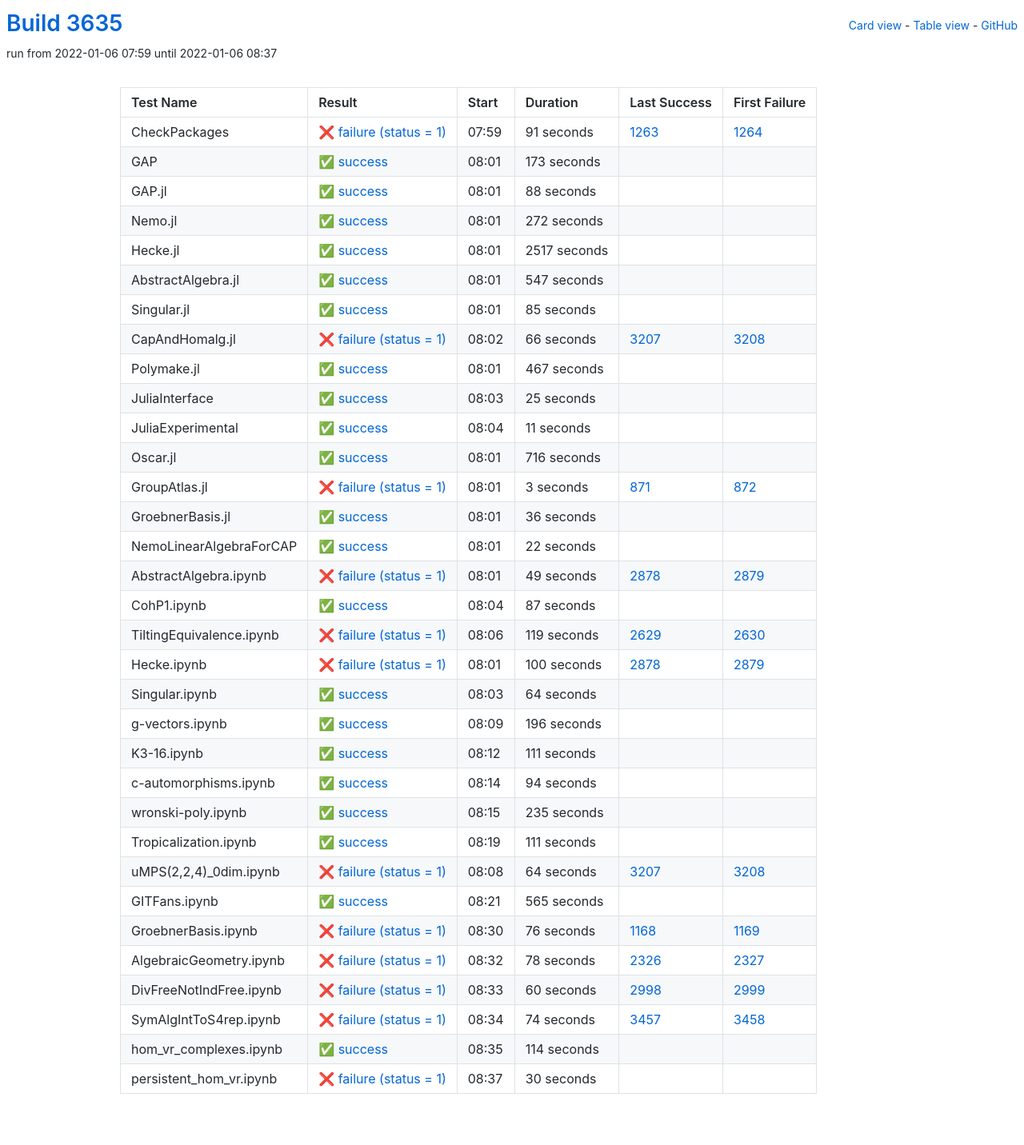
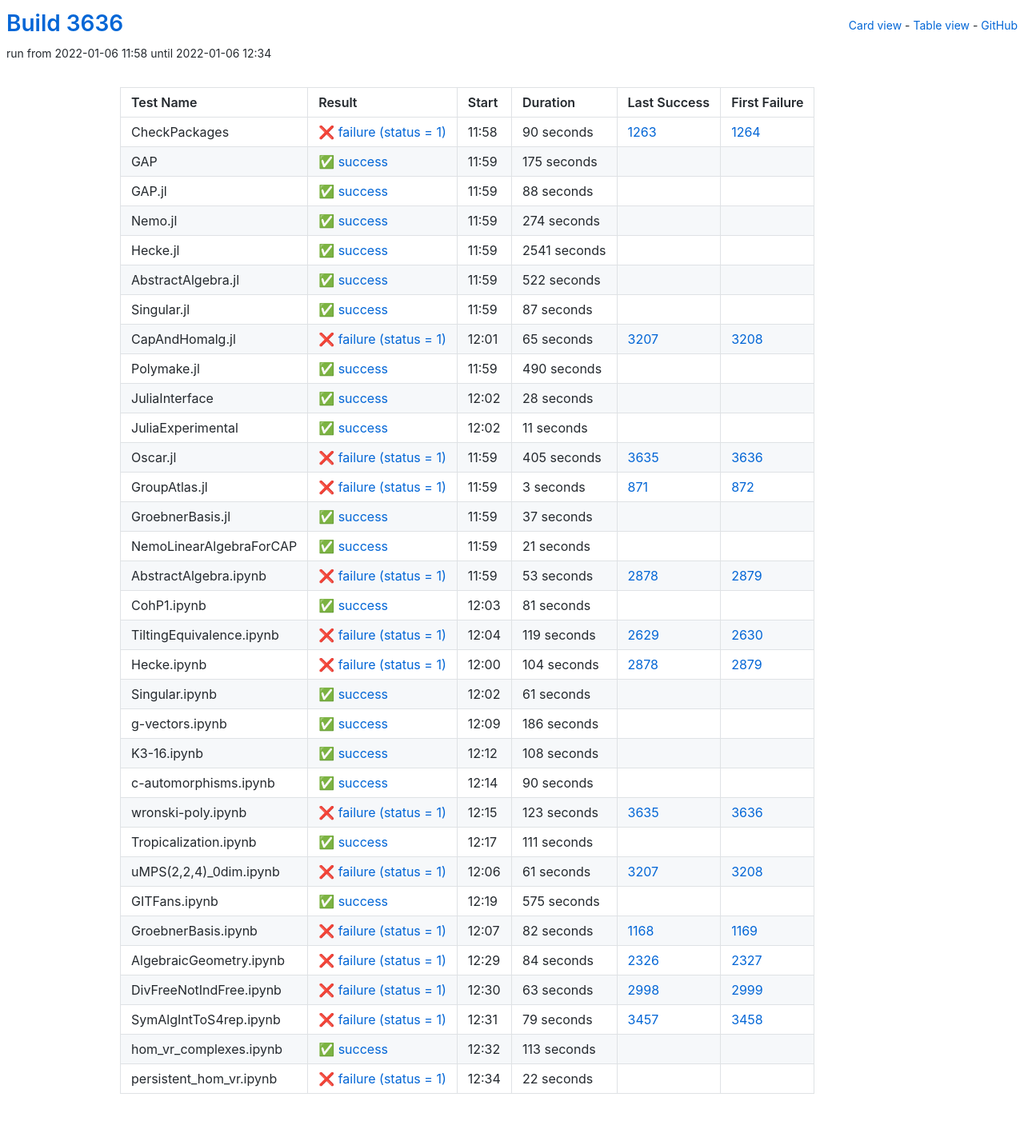
Before and after one commit to oscar-system/oscar-ci-status-stable, a Jekyll site: the page built from table.html, in a window 1280 px wide. Shown: the whole page at 80% size. Built offline with Jekyll 4.4.1, drawn with Linux system fonts in a browser that asks for light colours.

Commit message:
Build #3636

```diff
--- a/_data/ci.yml
+++ b/_data/ci.yml
@@ -1,6 +1,6 @@
 ---
-build: 3635
-build_url: https://oscarci.mathematik.uni-kl.de/job/oscar-stable/3635/
+build: 3636
+build_url: https://oscarci.mathematik.uni-kl.de/job/oscar-stable/3636/
 job: oscar-stable
 organization: oscar-system
 repo: oscar-ci-status-stable
@@ -8,32 +8,32 @@ repourl: https://github.com/oscar-system/oscar-ci-status-stable
 tests:
 - name: CheckPackages
   id: checkpackages
-  log: https://oscarci.mathematik.uni-kl.de/job/oscar-stable/3635/artifact/logs/build-3635/CheckPackages.log
-  start: 2022-01-06 07:59
+  log: https://oscarci.mathematik.uni-kl.de/job/oscar-stable/3636/artifact/logs/build-3636/CheckPackages.log
+  start: 2022-01-06 11:58
   success: false
   exitcode: 1
   status: failure
-  duration: 91
+  duration: 90
   last_success: 1263
   last_success_url: https://oscarci.mathematik.uni-kl.de/job/oscar-stable/1263/
   first_failure: 1264
   first_failure_url: https://oscarci.mathematik.uni-kl.de/job/oscar-stable/1264/
 - name: GAP
   id: gap
-  log: https://oscarci.mathematik.uni-kl.de/job/oscar-stable/3635/artifact/logs/build-3635/GAP.log
-  start: 2022-01-06 08:01
+  log: https://oscarci.mathematik.uni-kl.de/job/oscar-stable/3636/artifact/logs/build-3636/GAP.log
+  start: 2022-01-06 11:59
   success: true
   exitcode: 0
   status: success
-  duration: 173
+  duration: 175
   last_success: false
   last_success_url:
   first_failure: false
   first_failure_url:
 - name: GAP.jl
   id: gap-jl
-  log: https://oscarci.mathematik.uni-kl.de/job/oscar-stable/3635/artifact/logs/build-3635/GAP.jl.log
-  start: 2022-01-06 08:01
+  log: https://oscarci.mathematik.uni-kl.de/job/oscar-stable/3636/artifact/logs/build-3636/GAP.jl.log
+  start: 2022-01-06 11:59
   success: true
   exitcode: 0
   status: success
@@ -44,92 +44,92 @@ tests:
   first_failure_url:
 - name: Nemo.jl
   id: nemo-jl
-  log: https://oscarci.mathematik.uni-kl.de/job/oscar-stable/3635/artifact/logs/build-3635/Nemo.jl.log
-  start: 2022-01-06 08:01
+  log: https://oscarci.mathematik.uni-kl.de/job/oscar-stable/3636/artifact/logs/build-3636/Nemo.jl.log
+  start: 2022-01-06 11:59
   success: true
   exitcode: 0
   status: success
-  duration: 272
+  duration: 274
   last_success: false
   last_success_url:
   first_failure: false
   first_failure_url:
 - name: Hecke.jl
   id: hecke-jl
-  log: https://oscarci.mathematik.uni-kl.de/job/oscar-stable/3635/artifact/logs/build-3635/Hecke.jl.log
-  start: 2022-01-06 08:01
+  log: https://oscarci.mathematik.uni-kl.de/job/oscar-stable/3636/artifact/logs/build-3636/Hecke.jl.log
+  start: 2022-01-06 11:59
   success: true
   exitcode: 0
   status: success
-  duration: 2517
+  duration: 2541
   last_success: false
   last_success_url:
   first_failure: false
   first_failure_url:
 - name: AbstractAlgebra.jl
   id: abstractalgebra-jl
-  log: https://oscarci.mathematik.uni-kl.de/job/oscar-stable/3635/artifact/logs/build-3635/AbstractAlgebra.jl.log
-  start: 2022-01-06 08:01
+  log: https://oscarci.mathematik.uni-kl.de/job/oscar-stable/3636/artifact/logs/build-3636/AbstractAlgebra.jl.log
+  start: 2022-01-06 11:59
   success: true
   exitcode: 0
   status: success
-  duration: 547
+  duration: 522
   last_success: false
   last_success_url:
   first_failure: false
   first_failure_url:
 - name: Singular.jl
   id: singular-jl
-  log: https://oscarci.mathematik.uni-kl.de/job/oscar-stable/3635/artifact/logs/build-3635/Singular.jl.log
-  start: 2022-01-06 08:01
+  log: https://oscarci.mathematik.uni-kl.de/job/oscar-stable/3636/artifact/logs/build-3636/Singular.jl.log
+  start: 2022-01-06 11:59
   success: true
   exitcode: 0
   status: success
-  duration: 85
+  duration: 87
   last_success: false
   last_success_url:
   first_failure: false
   first_failure_url:
 - name: CapAndHomalg.jl
   id: capandhomalg-jl
-  log: https://oscarci.mathematik.uni-kl.de/job/oscar-stable/3635/artifact/logs/build-3635/CapAndHomalg.jl.log
-  start: 2022-01-06 08:02
+  log: https://oscarci.mathematik.uni-kl.de/job/oscar-stable/3636/artifact/logs/build-3636/CapAndHomalg.jl.log
+  start: 2022-01-06 12:01
   success: false
   exitcode: 1
   status: failure
-  duration: 66
+  duration: 65
   last_success: 3207
   last_success_url: https://oscarci.mathematik.uni-kl.de/job/oscar-stable/3207/
   first_failure: 3208
   first_failure_url: https://oscarci.mathematik.uni-kl.de/job/oscar-stable/3208/
 - name: Polymake.jl
   id: polymake-jl
-  log: https://oscarci.mathematik.uni-kl.de/job/oscar-stable/3635/artifact/logs/build-3635/Polymake.jl.log
-  start: 2022-01-06 08:01
+  log: https://oscarci.mathematik.uni-kl.de/job/oscar-stable/3636/artifact/logs/build-3636/Polymake.jl.log
+  start: 2022-01-06 11:59
   success: true
   exitcode: 0
   status: success
-  duration: 467
+  duration: 490
   last_success: false
   last_success_url:
   first_failure: false
   first_failure_url:
 - name: JuliaInterface
   id: juliainterface
-  log: https://oscarci.mathematik.uni-kl.de/job/oscar-stable/3635/artifact/logs/build-3635/JuliaInterface.log
-  start: 2022-01-06 08:03
+  log: https://oscarci.mathematik.uni-kl.de/job/oscar-stable/3636/artifact/logs/build-3636/JuliaInterface.log
+  start: 2022-01-06 12:02
   success: true
   exitcode: 0
   status: success
-  duration: 25
+  duration: 28
   last_success: false
   last_success_url:
   first_failure: false
   first_failure_url:
 - name: JuliaExperimental
   id: juliaexperimental
-  log: https://oscarci.mathematik.uni-kl.de/job/oscar-stable/3635/artifact/logs/build-3635/JuliaExperimental.log
-  start: 2022-01-06 08:04
+  log: https://oscarci.mathematik.uni-kl.de/job/oscar-stable/3636/artifact/logs/build-3636/JuliaExperimental.log
+  start: 2022-01-06 12:02
   success: true
   exitcode: 0
   status: success
@@ -140,20 +140,20 @@ tests:
   first_failure_url:
 - name: Oscar.jl
   id: oscar-jl
-  log: https://oscarci.mathematik.uni-kl.de/job/oscar-stable/3635/artifact/logs/build-3635/Oscar.jl.log
-  start: 2022-01-06 08:01
-  success: true
-  exitcode: 0
-  status: success
-  duration: 716
-  last_success: false
-  last_success_url:
-  first_failure: false
-  first_failure_url:
+  log: https://oscarci.mathematik.uni-kl.de/job/oscar-stable/3636/artifact/logs/build-3636/Oscar.jl.log
+  start: 2022-01-06 11:59
+  success: false
+  exitcode: 1
+  status: failure
+  duration: 405
+  last_success: 3635
+  last_success_url: https://oscarci.mathematik.uni-kl.de/job/oscar-stable/3635/
+  first_failure: 3636
+  first_failure_url: https://oscarci.mathematik.uni-kl.de/job/oscar-stable/3636/
 - name: GroupAtlas.jl
   id: groupatlas-jl
-  log: https://oscarci.mathematik.uni-kl.de/job/oscar-stable/3635/artifact/logs/build-3635/GroupAtlas.jl.log
-  start: 2022-01-06 08:01
+  log: https://oscarci.mathematik.uni-kl.de/job/oscar-stable/3636/artifact/logs/build-3636/GroupAtlas.jl.log
+  start: 2022-01-06 11:59
   success: false
   exitcode: 1
   status: failure
@@ -164,56 +164,56 @@ tests:
   first_failure_url: https://oscarci.mathematik.uni-kl.de/job/oscar-stable/872/
 - name: GroebnerBasis.jl
   id: groebnerbasis-jl
-  log: https://oscarci.mathematik.uni-kl.de/job/oscar-stable/3635/artifact/logs/build-3635/GroebnerBasis.jl.log
-  start: 2022-01-06 08:01
+  log: https://oscarci.mathematik.uni-kl.de/job/oscar-stable/3636/artifact/logs/build-3636/GroebnerBasis.jl.log
+  start: 2022-01-06 11:59
   success: true
   exitcode: 0
   status: success
-  duration: 36
+  duration: 37
   last_success: false
   last_success_url:
   first_failure: false
   first_failure_url:
 - name: NemoLinearAlgebraForCAP
   id: nemolinearalgebraforcap
-  log: https://oscarci.mathematik.uni-kl.de/job/oscar-stable/3635/artifact/logs/build-3635/NemoLinearAlgebraForCAP.log
-  start: 2022-01-06 08:01
+  log: https://oscarci.mathematik.uni-kl.de/job/oscar-stable/3636/artifact/logs/build-3636/NemoLinearAlgebraForCAP.log
+  start: 2022-01-06 11:59
   success: true
   exitcode: 0
   status: success
-  duration: 22
+  duration: 21
   last_success: false
   last_success_url:
   first_failure: false
   first_failure_url:
 - name: AbstractAlgebra.ipynb
   id: abstractalgebra-ipynb
-  log: https://oscarci.mathematik.uni-kl.de/job/oscar-stable/3635/artifact/logs/build-3635/AbstractAlgebra.ipynb.log
-  start: 2022-01-06 08:01
+  log: https://oscarci.mathematik.uni-kl.de/job/oscar-stable/3636/artifact/logs/build-3636/AbstractAlgebra.ipynb.log
+  start: 2022-01-06 11:59
   success: false
   exitcode: 1
   status: failure
-  duration: 49
+  duration: 53
   last_success: 2878
   last_success_url: https://oscarci.mathematik.uni-kl.de/job/oscar-stable/2878/
   first_failure: 2879
   first_failure_url: https://oscarci.mathematik.uni-kl.de/job/oscar-stable/2879/
 - name: CohP1.ipynb
   id: cohp1-ipynb
-  log: https://oscarci.mathematik.uni-kl.de/job/oscar-stable/3635/artifact/logs/build-3635/CohP1.ipynb.log
-  start: 2022-01-06 08:04
+  log: https://oscarci.mathematik.uni-kl.de/job/oscar-stable/3636/artifact/logs/build-3636/CohP1.ipynb.log
+  start: 2022-01-06 12:03
   success: true
   exitcode: 0
   status: success
-  duration: 87
+  duration: 81
   last_success: false
   last_success_url:
   first_failure: false
   first_failure_url:
 - name: TiltingEquivalence.ipynb
   id: tiltingequivalence-ipynb
-  log: https://oscarci.mathematik.uni-kl.de/job/oscar-stable/3635/artifact/logs/build-3635/TiltingEquivalence.ipynb.log
-  start: 2022-01-06 08:06
+  log: https://oscarci.mathematik.uni-kl.de/job/oscar-stable/3636/artifact/logs/build-3636/TiltingEquivalence.ipynb.log
+  start: 2022-01-06 12:04
   success: false
   exitcode: 1
   status: failure
@@ -224,80 +224,80 @@ tests:
   first_failure_url: https://oscarci.mathematik.uni-kl.de/job/oscar-stable/2630/
 - name: Hecke.ipynb
   id: hecke-ipynb
-  log: https://oscarci.mathematik.uni-kl.de/job/oscar-stable/3635/artifact/logs/build-3635/Hecke.ipynb.log
-  start: 2022-01-06 08:01
+  log: https://oscarci.mathematik.uni-kl.de/job/oscar-stable/3636/artifact/logs/build-3636/Hecke.ipynb.log
+  start: 2022-01-06 12:00
   success: false
   exitcode: 1
   status: failure
-  duration: 100
+  duration: 104
   last_success: 2878
   last_success_url: https://oscarci.mathematik.uni-kl.de/job/oscar-stable/2878/
   first_failure: 2879
   first_failure_url: https://oscarci.mathematik.uni-kl.de/job/oscar-stable/2879/
 - name: Singular.ipynb
   id: singular-ipynb
-  log: https://oscarci.mathematik.uni-kl.de/job/oscar-stable/3635/artifact/logs/build-3635/Singular.ipynb.log
-  start: 2022-01-06 08:03
+  log: https://oscarci.mathematik.uni-kl.de/job/oscar-stable/3636/artifact/logs/build-3636/Singular.ipynb.log
+  start: 2022-01-06 12:02
   success: true
   exitcode: 0
   status: success
-  duration: 64
+  duration: 61
   last_success: false
   last_success_url:
   first_failure: false
   first_failure_url:
 - name: g-vectors.ipynb
   id: g-vectors-ipynb
-  log: https://oscarci.mathematik.uni-kl.de/job/oscar-stable/3635/artifact/logs/build-3635/g-vectors.ipynb.log
-  start: 2022-01-06 08:09
+  log: https://oscarci.mathematik.uni-kl.de/job/oscar-stable/3636/artifact/logs/build-3636/g-vectors.ipynb.log
+  start: 2022-01-06 12:09
   success: true
   exitcode: 0
   status: success
-  duration: 196
+  duration: 186
   last_success: false
   last_success_url:
   first_failure: false
   first_failure_url:
 - name: K3-16.ipynb
   id: k3-16-ipynb
-  log: https://oscarci.mathematik.uni-kl.de/job/oscar-stable/3635/artifact/logs/build-3635/K3-16.ipynb.log
-  start: 2022-01-06 08:12
+  log: https://oscarci.mathematik.uni-kl.de/job/oscar-stable/3636/artifact/logs/build-3636/K3-16.ipynb.log
+  start: 2022-01-06 12:12
   success: true
   exitcode: 0
   status: success
-  duration: 111
+  duration: 108
   last_success: false
   last_success_url:
   first_failure: false
   first_failure_url:
 - name: c-automorphisms.ipynb
   id: c-automorphisms-ipynb
-  log: https://oscarci.mathematik.uni-kl.de/job/oscar-stable/3635/artifact/logs/build-3635/c-automorphisms.ipynb.log
-  start: 2022-01-06 08:14
+  log: https://oscarci.mathematik.uni-kl.de/job/oscar-stable/3636/artifact/logs/build-3636/c-automorphisms.ipynb.log
+  start: 2022-01-06 12:14
   success: true
   exitcode: 0
   status: success
-  duration: 94
+  duration: 90
   last_success: false
   last_success_url:
   first_failure: false
   first_failure_url:
 - name: wronski-poly.ipynb
   id: wronski-poly-ipynb
-  log: https://oscarci.mathematik.uni-kl.de/job/oscar-stable/3635/artifact/logs/build-3635/wronski-poly.ipynb.log
-  start: 2022-01-06 08:15
-  success: true
-  exitcode: 0
-  status: success
-  duration: 235
-  last_success: false
-  last_success_url:
-  first_failure: false
-  first_failure_url:
+  log: https://oscarci.mathematik.uni-kl.de/job/oscar-stable/3636/artifact/logs/build-3636/wronski-poly.ipynb.log
+  start: 2022-01-06 12:15
+  success: false
+  exitcode: 1
+  status: failure
+  duration: 123
+  last_success: 3635
+  last_success_url: https://oscarci.mathematik.uni-kl.de/job/oscar-stable/3635/
+  first_failure: 3636
+  first_failure_url: https://oscarci.mathematik.uni-kl.de/job/oscar-stable/3636/
 - name: Tropicalization.ipynb
   id: tropicalization-ipynb
-  log: https://oscarci.mathematik.uni-kl.de/job/oscar-stable/3635/artifact/logs/build-3635/Tropicalization.ipynb.log
-  start: 2022-01-06 08:19
+  log: https://oscarci.mathematik.uni-kl.de/job/oscar-stable/3636/artifact/logs/build-3636/Tropicalization.ipynb.log
+  start: 2022-01-06 12:17
   success: true
   exitcode: 0
   status: success
@@ -308,96 +308,96 @@ tests:
   first_failure_url:
 - name: uMPS(2,2,4)_0dim.ipynb
   id: umps-2-2-4-0dim-ipynb
-  log: https://oscarci.mathematik.uni-kl.de/job/oscar-stable/3635/artifact/logs/build-3635/uMPS-2-2-4-_0dim.ipynb.log
-  start: 2022-01-06 08:08
+  log: https://oscarci.mathematik.uni-kl.de/job/oscar-stable/3636/artifact/logs/build-3636/uMPS-2-2-4-_0dim.ipynb.log
+  start: 2022-01-06 12:06
   success: false
   exitcode: 1
   status: failure
-  duration: 64
+  duration: 61
   last_success: 3207
   last_success_url: https://oscarci.mathematik.uni-kl.de/job/oscar-stable/3207/
   first_failure: 3208
   first_failure_url: https://oscarci.mathematik.uni-kl.de/job/oscar-stable/3208/
 - name: GITFans.ipynb
   id: gitfans-ipynb
-  log: https://oscarci.mathematik.uni-kl.de/job/oscar-stable/3635/artifact/logs/build-3635/GITFans.ipynb.log
-  start: 2022-01-06 08:21
+  log: https://oscarci.mathematik.uni-kl.de/job/oscar-stable/3636/artifact/logs/build-3636/GITFans.ipynb.log
+  start: 2022-01-06 12:19
   success: true
   exitcode: 0
   status: success
-  duration: 565
+  duration: 575
   last_success: false
   last_success_url:
   first_failure: false
   first_failure_url:
 - name: GroebnerBasis.ipynb
   id: groebnerbasis-ipynb
-  log: https://oscarci.mathematik.uni-kl.de/job/oscar-stable/3635/artifact/logs/build-3635/GroebnerBasis.ipynb.log
-  start: 2022-01-06 08:30
+  log: https://oscarci.mathematik.uni-kl.de/job/oscar-stable/3636/artifact/logs/build-3636/GroebnerBasis.ipynb.log
+  start: 2022-01-06 12:07
   success: false
   exitcode: 1
   status: failure
-  duration: 76
+  duration: 82
   last_success: 1168
   last_success_url: https://oscarci.mathematik.uni-kl.de/job/oscar-stable/1168/
   first_failure: 1169
   first_failure_url: https://oscarci.mathematik.uni-kl.de/job/oscar-stable/1169/
 - name: AlgebraicGeometry.ipynb
   id: algebraicgeometry-ipynb
-  log: https://oscarci.mathematik.uni-kl.de/job/oscar-stable/3635/artifact/logs/build-3635/AlgebraicGeometry.ipynb.log
-  start: 2022-01-06 08:32
+  log: https://oscarci.mathematik.uni-kl.de/job/oscar-stable/3636/artifact/logs/build-3636/AlgebraicGeometry.ipynb.log
+  start: 2022-01-06 12:29
   success: false
   exitcode: 1
   status: failure
-  duration: 78
+  duration: 84
   last_success: 2326
   last_success_url: https://oscarci.mathematik.uni-kl.de/job/oscar-stable/2326/
   first_failure: 2327
   first_failure_url: https://oscarci.mathematik.uni-kl.de/job/oscar-stable/2327/
 - name: DivFreeNotIndFree.ipynb
   id: divfreenotindfree-ipynb
-  log: https://oscarci.mathematik.uni-kl.de/job/oscar-stable/3635/artifact/logs/build-3635/DivFreeNotIndFree.ipynb.log
-  start: 2022-01-06 08:33
+  log: https://oscarci.mathematik.uni-kl.de/job/oscar-stable/3636/artifact/logs/build-3636/DivFreeNotIndFree.ipynb.log
+  start: 2022-01-06 12:30
   success: false
   exitcode: 1
   status: failure
-  duration: 60
+  duration: 63
   last_success: 2998
   last_success_url: https://oscarci.mathematik.uni-kl.de/job/oscar-stable/2998/
   first_failure: 2999
   first_failure_url: https://oscarci.mathematik.uni-kl.de/job/oscar-stable/2999/
 - name: SymAlgIntToS4rep.ipynb
   id: symalginttos4rep-ipynb
-  log: https://oscarci.mathematik.uni-kl.de/job/oscar-stable/3635/artifact/logs/build-3635/SymAlgIntToS4rep.ipynb.log
-  start: 2022-01-06 08:34
+  log: https://oscarci.mathematik.uni-kl.de/job/oscar-stable/3636/artifact/logs/build-3636/SymAlgIntToS4rep.ipynb.log
+  start: 2022-01-06 12:31
   success: false
   exitcode: 1
   status: failure
-  duration: 74
+  duration: 79
   last_success: 3457
   last_success_url: https://oscarci.mathematik.uni-kl.de/job/oscar-stable/3457/
   first_failure: 3458
   first_failure_url: https://oscarci.mathematik.uni-kl.de/job/oscar-stable/3458/
 - name: hom_vr_complexes.ipynb
   id: hom-vr-complexes-ipynb
-  log: https://oscarci.mathematik.uni-kl.de/job/oscar-stable/3635/artifact/logs/build-3635/hom_vr_complexes.ipynb.log
-  start: 2022-01-06 08:35
+  log: https://oscarci.mathematik.uni-kl.de/job/oscar-stable/3636/artifact/logs/build-3636/hom_vr_complexes.ipynb.log
+  start: 2022-01-06 12:32
   success: true
   exitcode: 0
   status: success
-  duration: 114
+  duration: 113
   last_success: false
   last_success_url:
   first_failure: false
   first_failure_url:
 - name: persistent_hom_vr.ipynb
   id: persistent-hom-vr-ipynb
-  log: https://oscarci.mathematik.uni-kl.de/job/oscar-stable/3635/artifact/logs/build-3635/persistent_hom_vr.ipynb.log
-  start: 2022-01-06 08:37
+  log: https://oscarci.mathematik.uni-kl.de/job/oscar-stable/3636/artifact/logs/build-3636/persistent_hom_vr.ipynb.log
+  start: 2022-01-06 12:34
   success: false
   exitcode: 1
   status: failure
-  duration: 30
+  duration: 22
   last_success: false
   last_success_url:
   first_failure: false
```
Also changed, not shown: README.md.
